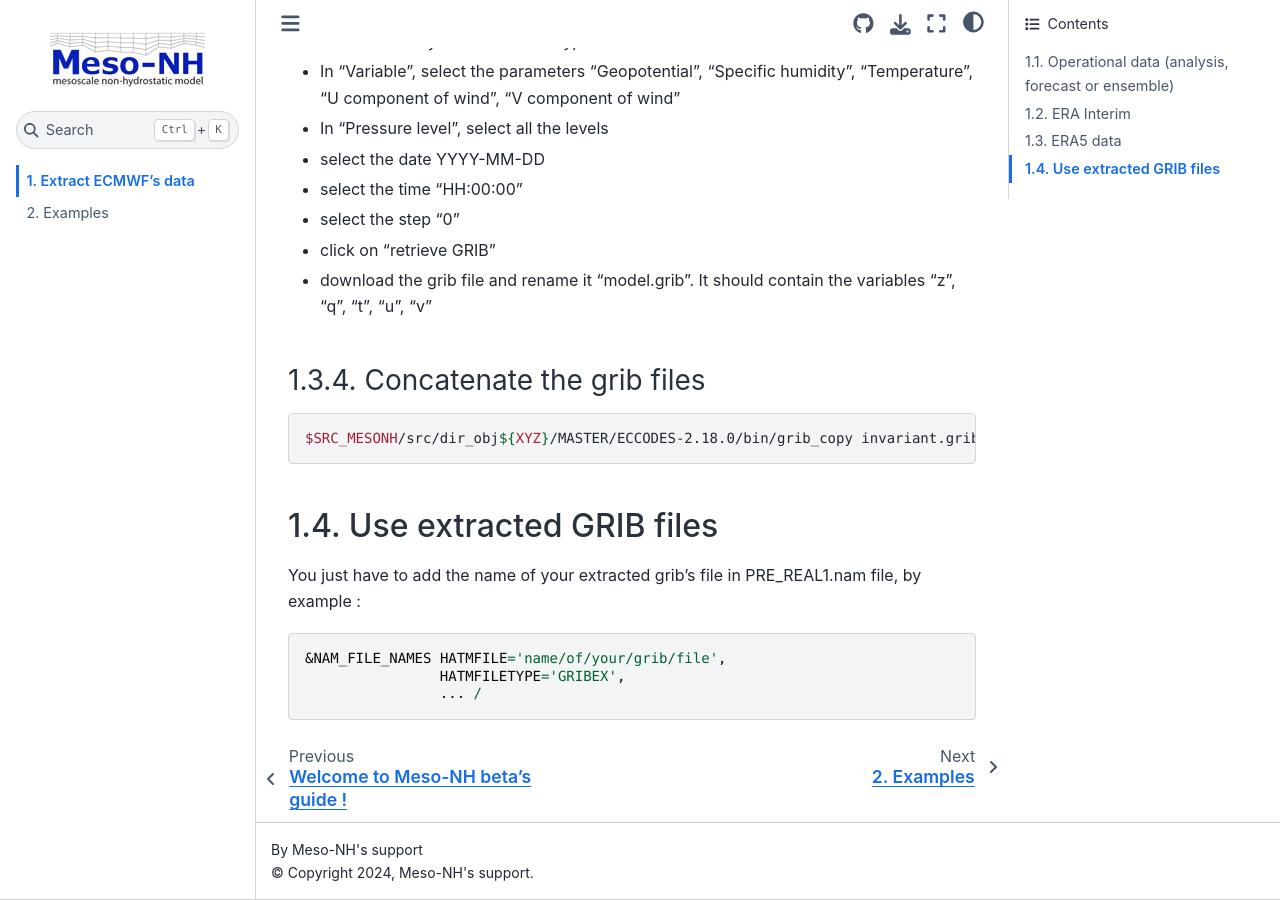
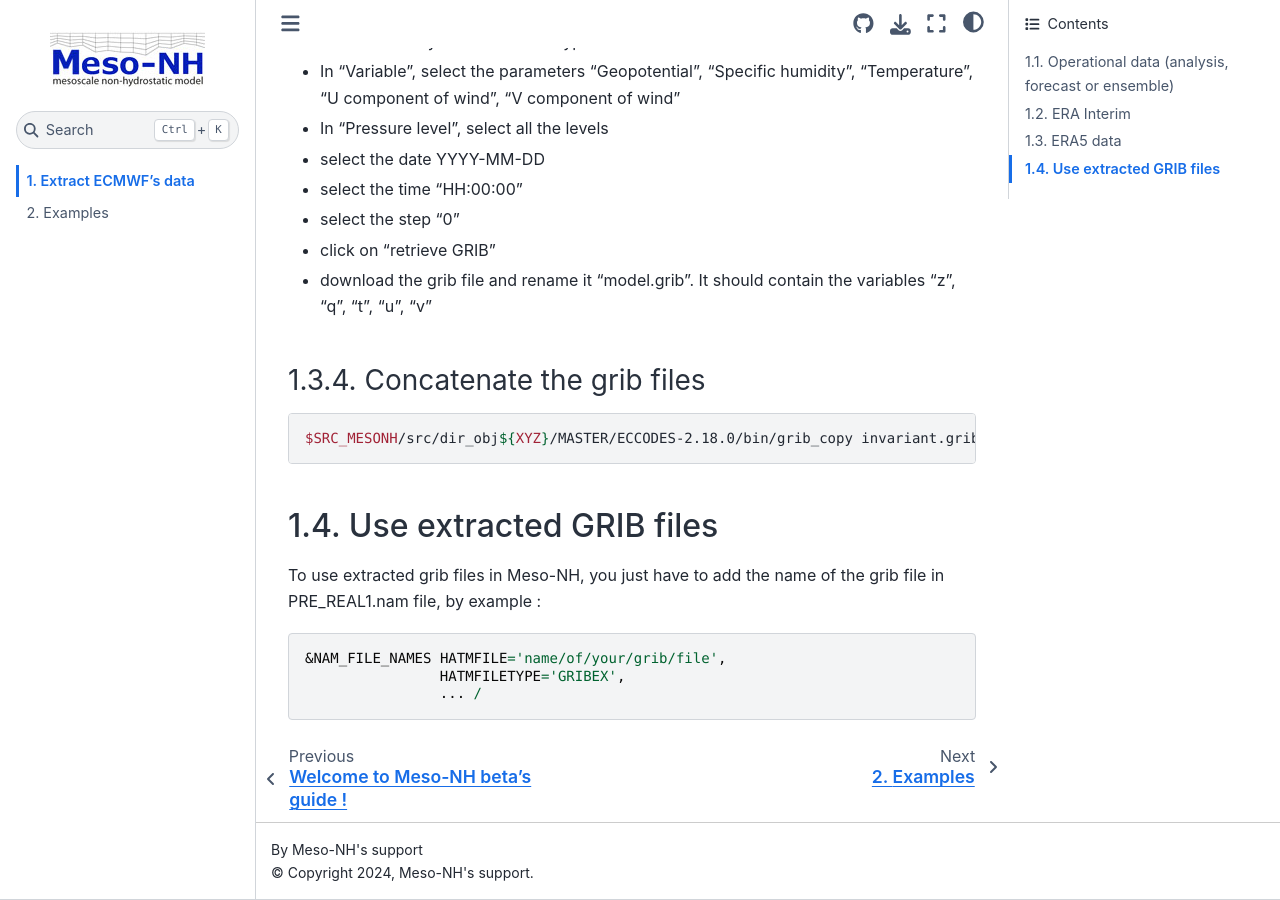
Before and after one commit to JorisPianezze/mesonh_beta_test_guide, a Sphinx documentation site: the page built from docs/source/extract_ecmwf_data/extract_ecmwf_data.rst, in a window 1280 px wide and 900 px high, scrolled down 7974 px. Built offline with Sphinx 7.4.7 and the Sphinx Book theme 1.1.4, drawn with Linux system fonts in a browser that asks for light colours.

Commit message:
Change namelist description

```diff
--- a/docs/source/extract_ecmwf_data/extract_ecmwf_data.rst
+++ b/docs/source/extract_ecmwf_data/extract_ecmwf_data.rst
@@ -361,7 +361,7 @@ Concatenate the grib files
 Use extracted GRIB files
 --------------------------------------------
 
-You just have to add the name of your extracted grib's file in PRE_REAL1.nam file, by example :
+To use extracted grib files in Meso-NH, you just have to add the name of the grib file in PRE_REAL1.nam file, by example :
 
 .. code-block:: fortran
 
```
